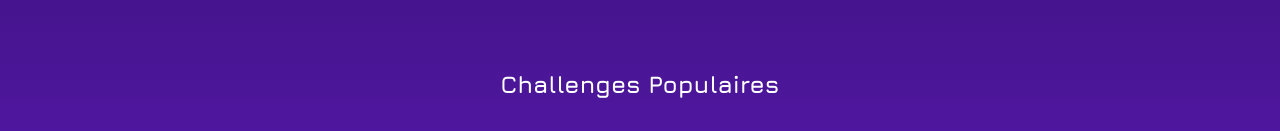
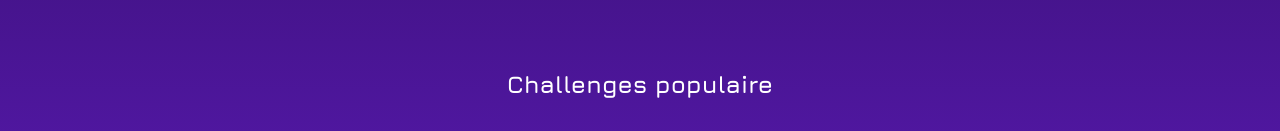
Before and after one commit to jeyakishandev/gamerchallenges-front, a React (Vite) app: page / in a window 1280 px wide. Shown: the part 648-779 px from the top of the page. Built offline with nearby package versions, Linux system fonts and the light colour scheme; a web font is replaced by a local one.

Commit message:
refresh error

```diff
--- a/src/pages/Home.tsx
+++ b/src/pages/Home.tsx
@@ -36,7 +36,7 @@ export default function Home() {
 
 
       <section className="carousel-section">
-        <h2>Challenges Populaires</h2>
+        <h2>Challenges populaire</h2>
         <div className="carousel-container">
         <button className="arrow left">❮</button>
 
```
